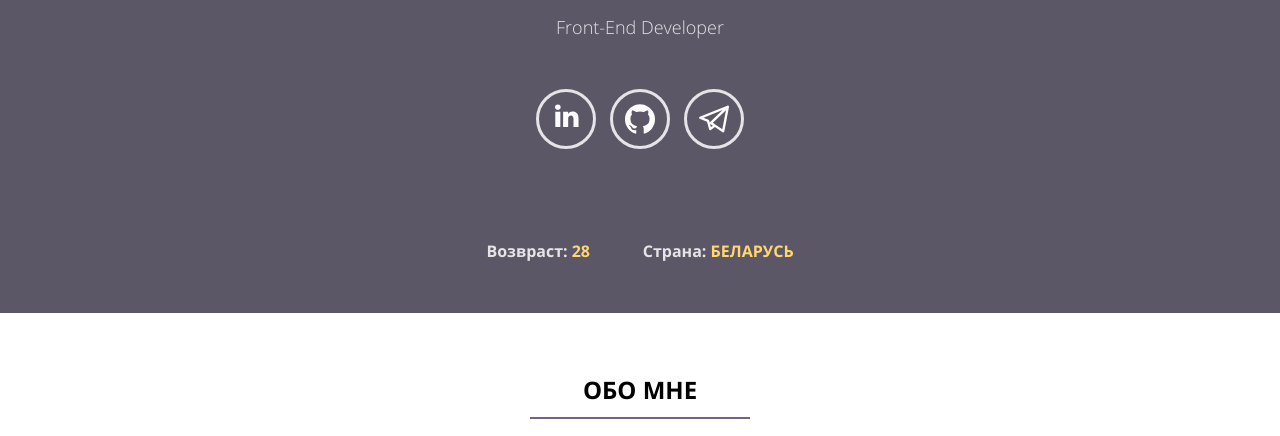
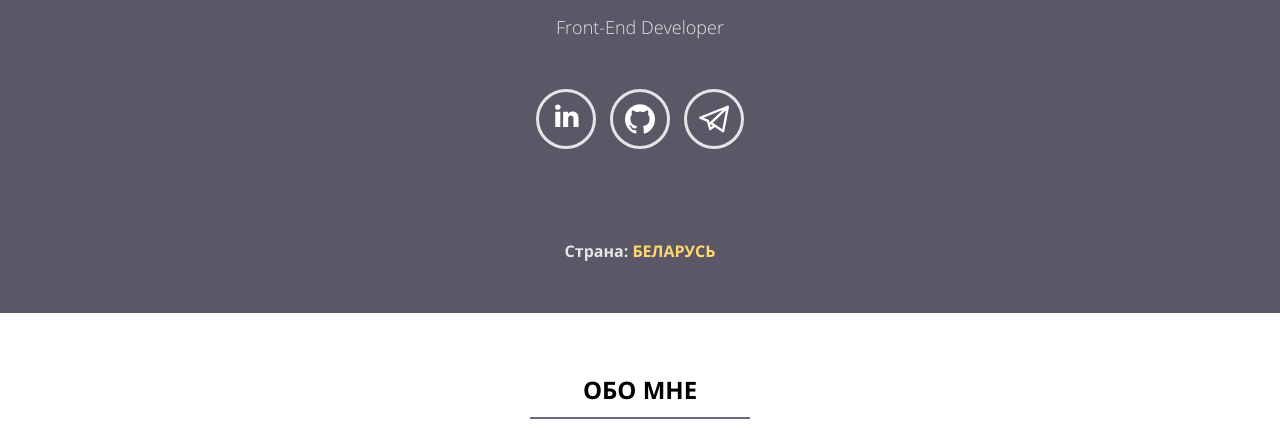
Before and after one commit to Zinzidane/zinzidane.github.io, a website: page index.html in a window 1280 px wide. Shown: the part 347-783 px from the top of the page. Drawn offline with Linux system fonts and the light colour scheme; files whose address does not match are found by name.

Commit message:
Update index.html

```diff
--- a/index.html
+++ b/index.html
@@ -91,7 +91,6 @@
           </div>
         </section>
         <ul class="promo__list">
-          <li class="promo__item">Возвраст:<span> 28</span></li>
           <li class="promo__item">Страна:<span> Беларусь</span></li>
         </ul>
       </div>
```
